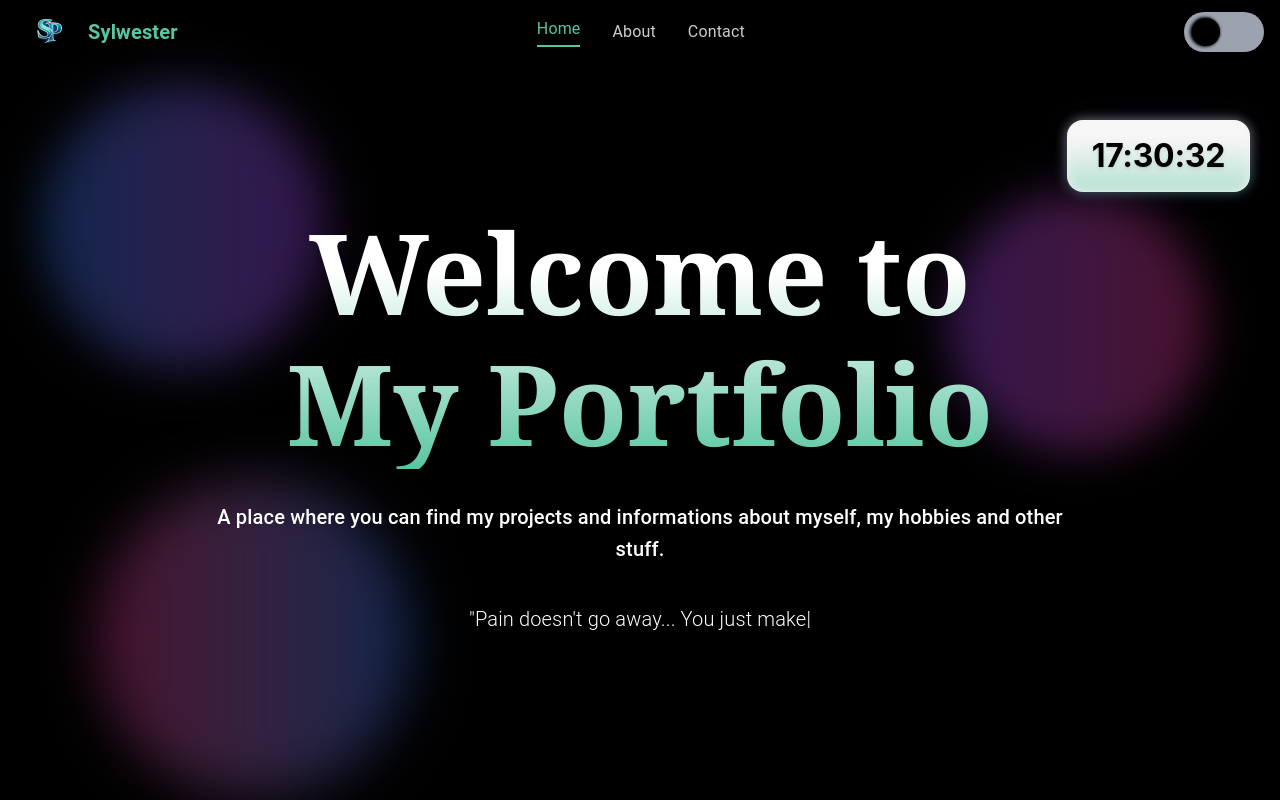
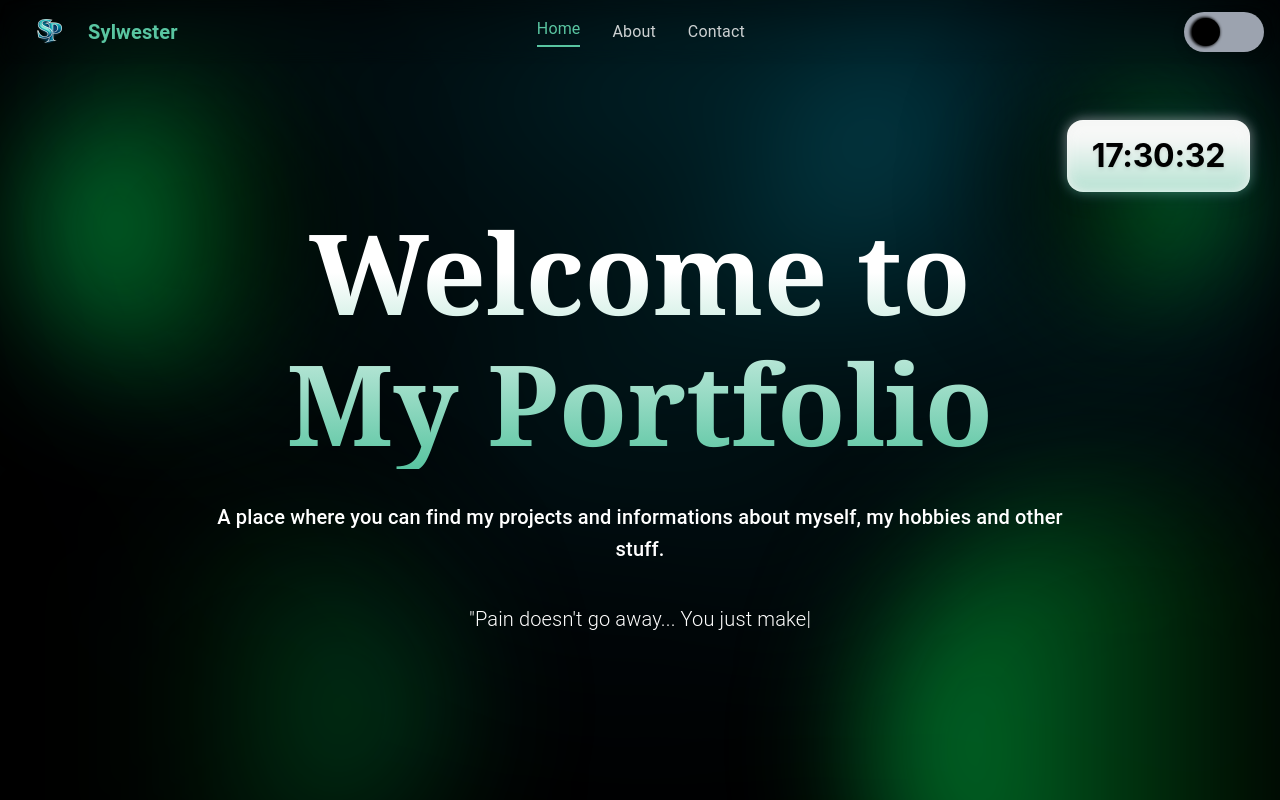
Before and after one commit to PSylwester/Portfolio, a React (Vite) app: page / in a window 1280 px wide. Shown: the top 800 px of the page. Built offline with nearby package versions, Linux system fonts and the light colour scheme.

Commit message:
update styles #3

```diff
--- a/src/components/background.tsx
+++ b/src/components/background.tsx
@@ -1,15 +1,22 @@
 import React from 'react';
+import bgImage from '../assets/bg.jpg';
 
 export default function Background() {
   return (
     // KLUCZOWE TŁO: fixed (przyklejone), inset-0 (pełny ekran),
-    <div className="fixed inset-0 w-screen h-screen overflow-hidden pointer-events-none bg-black ">
-      {/* 2. Twoje animowane krople (Blobs) */}
-      {/* Użyliśmy relative do samego root diva, aby animacje były względem okna przeglądarki */}
+    <div className="fixed inset-0 w-screen h-screen overflow-hidden pointer-events-none bg-black">
+      {/* Background image with blur */}
+      <img
+        src={bgImage}
+        alt=""
+        className="absolute inset-0 w-full h-full object-cover opacity-50 blur-3xl"
+      />
+      {/* animowane krople (Blobs) */}
       <div className="absolute inset-0 w-full h-full z-0">
-        <div className="absolute top-20 left-10 w-72 h-72 bg-gradient-to-r from-blue-500 to-purple-500 rounded-full mix-blend-screen filter blur-xl opacity-30 animate-blob"></div>
-        <div className="absolute top-40 right-10 w-72 h-72 bg-gradient-to-r from-purple-500 to-pink-500 rounded-full mix-blend-screen filter blur-xl opacity-30 animate-blob animation-delay-2000"></div>
-        <div className="absolute -bottom-8 left-20 w-72 h-72 bg-gradient-to-r from-pink-500 to-blue-500 rounded-full mix-blend-screen filter blur-xl opacity-30 animate-blob animation-delay-4000"></div>
+        <div className="absolute top-20 left-10 w-72 h-72 bg-gradient-to-r from-green-500 to-black rounded-full mix-blend-screen filter blur-3xl opacity-80 animate-blob"></div>
+        <div className="absolute top-20 right-10 w-64 h-64 bg-gradient-to-r from-black to-green-600 rounded-full mix-blend-screen filter blur-3xl opacity-80 animate-blob-2 animation-delay-2000"></div>
+        <div className="absolute -bottom-8 left-20 w-72 h-72 bg-gradient-to-r from-black to-green-800 rounded-full mix-blend-screen filter blur-3xl opacity-80 animate-blob-3 animation-delay-4000"></div>
+        <div className="absolute -bottom-50 right-[-100px] w-[500px] h-[500px] bg-gradient-to-r from-green-600 to-black rounded-full mix-blend-screen filter blur-3xl opacity-80 animate-blob-4 animation-delay-6000"></div>
       </div>
     </div>
   );
--- a/src/styles/index.css
+++ b/src/styles/index.css
@@ -172,8 +172,65 @@
     }
   }
 
+  @keyframes blob-2 {
+    0% {
+      transform: translate(0px, 0px) scale(1);
+    }
+    33% {
+      transform: translate(-50px, 30px) scale(1.2);
+    }
+    66% {
+      transform: translate(20px, -20px) scale(0.8);
+    }
+    100% {
+      transform: translate(0px, 0px) scale(1);
+    }
+  }
+
+  @keyframes blob-3 {
+    0% {
+      transform: translate(0px, 0px) scale(1);
+    }
+    33% {
+      transform: translate(40px, 20px) scale(1.15);
+    }
+    66% {
+      transform: translate(-30px, -40px) scale(0.95);
+    }
+    100% {
+      transform: translate(0px, 0px) scale(1);
+    }
+  }
+
+  @keyframes blob-4 {
+    0% {
+      transform: translate(0px, 0px) scale(1);
+    }
+    33% {
+      transform: translate(-25px, -60px) scale(1.25);
+    }
+    66% {
+      transform: translate(45px, 15px) scale(0.85);
+    }
+    100% {
+      transform: translate(0px, 0px) scale(1);
+    }
+  }
+
   .animate-blob {
     animation: blob 7s infinite;
+  }
+
+  .animate-blob-2 {
+    animation: blob-2 8s infinite;
+  }
+
+  .animate-blob-3 {
+    animation: blob-3 9s infinite;
+  }
+
+  .animate-blob-4 {
+    animation: blob-4 10s infinite;
   }
 
   .animation-delay-2000 {
@@ -182,6 +239,10 @@
 
   .animation-delay-4000 {
     animation-delay: 4s;
+  }
+
+  .animation-delay-6000 {
+    animation-delay: 6s;
   }
 }
 
```
Also changed, not shown: src/assets/bg.jpg (added).
